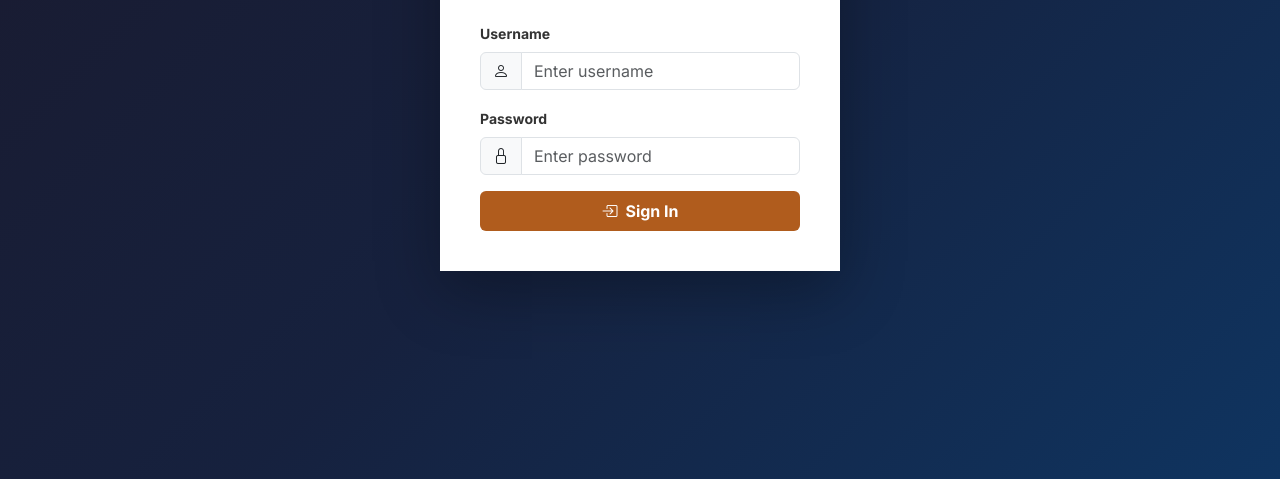
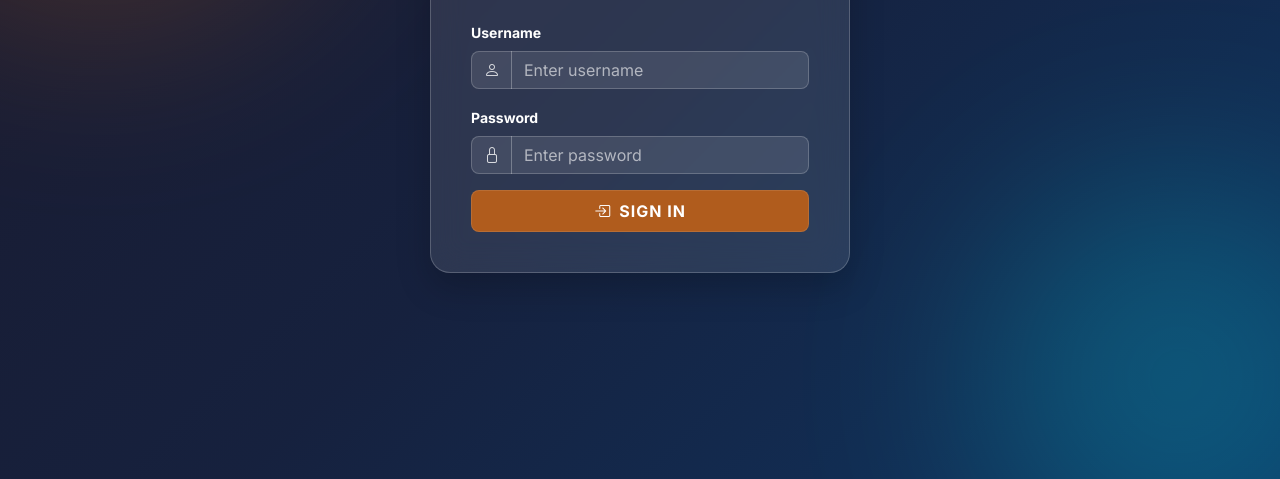
Before and after one commit to malitha-tishamal/Cinnamon-Heritage, a website: page admin.html in a window 1280 px wide. Shown: the part 321-800 px from the top of the page. Drawn offline with nearby package versions, Linux system fonts and the light colour scheme; no server answers.

Commit message:
Update admin.css

```diff
--- a/css/admin.css
+++ b/css/admin.css
@@ -23,14 +23,93 @@ body {
   justify-content: center;
   align-items: center;
   background: linear-gradient(135deg, #1a1a2e 0%, #16213e 50%, #0f3460 100%);
+  position: relative;
+  overflow: hidden;
+}
+
+.login-screen::before {
+  content: '';
+  position: absolute;
+  width: 500px;
+  height: 500px;
+  background: var(--accent);
+  border-radius: 50%;
+  top: -150px;
+  left: -150px;
+  filter: blur(100px);
+  opacity: 0.3;
+  z-index: 1;
+}
+
+.login-screen::after {
+  content: '';
+  position: absolute;
+  width: 400px;
+  height: 400px;
+  background: #00f2fe;
+  border-radius: 50%;
+  bottom: -100px;
+  right: -100px;
+  filter: blur(100px);
+  opacity: 0.2;
+  z-index: 1;
 }
 
 .login-card {
-  background: #fff;
+  background: rgba(255, 255, 255, 0.1);
+  backdrop-filter: blur(16px);
+  -webkit-backdrop-filter: blur(16px);
+  border: 1px solid rgba(255, 255, 255, 0.2);
   padding: 40px;
-  width: 400px;
+  width: 420px;
   max-width: 90vw;
-  box-shadow: 0 20px 60px rgba(0,0,0,0.3);
+  border-radius: 20px;
+  box-shadow: 0 15px 35px rgba(0, 0, 0, 0.2);
+  z-index: 2;
+  position: relative;
+  color: #fff;
+}
+
+.login-card .text-muted {
+  color: rgba(255, 255, 255, 0.7) !important;
+}
+
+.login-card h2 {
+  color: #fff !important;
+  text-shadow: 0 2px 4px rgba(0,0,0,0.3);
+}
+
+.login-card .form-control {
+  background: rgba(255, 255, 255, 0.1);
+  border: 1px solid rgba(255, 255, 255, 0.2);
+  color: #fff;
+  border-radius: 0 8px 8px 0;
+}
+
+.login-card .form-control::placeholder {
+  color: rgba(255, 255, 255, 0.6);
+}
+
+.login-card .form-control:focus {
+  background: rgba(255, 255, 255, 0.15);
+  border-color: rgba(255, 255, 255, 0.4);
+  box-shadow: 0 0 0 0.2rem rgba(255, 255, 255, 0.1);
+}
+
+.login-card .input-group-text {
+  background: rgba(255, 255, 255, 0.1);
+  border: 1px solid rgba(255, 255, 255, 0.2);
+  color: rgba(255, 255, 255, 0.8);
+  border-right: none;
+  border-radius: 8px 0 0 8px;
+}
+
+.login-card .btn-accent {
+  background: var(--accent);
+  border: 1px solid rgba(255, 255, 255, 0.1);
+  border-radius: 8px;
+  text-transform: uppercase;
+  letter-spacing: 1px;
 }
 
 /* ===== Button Accent ===== */
```
